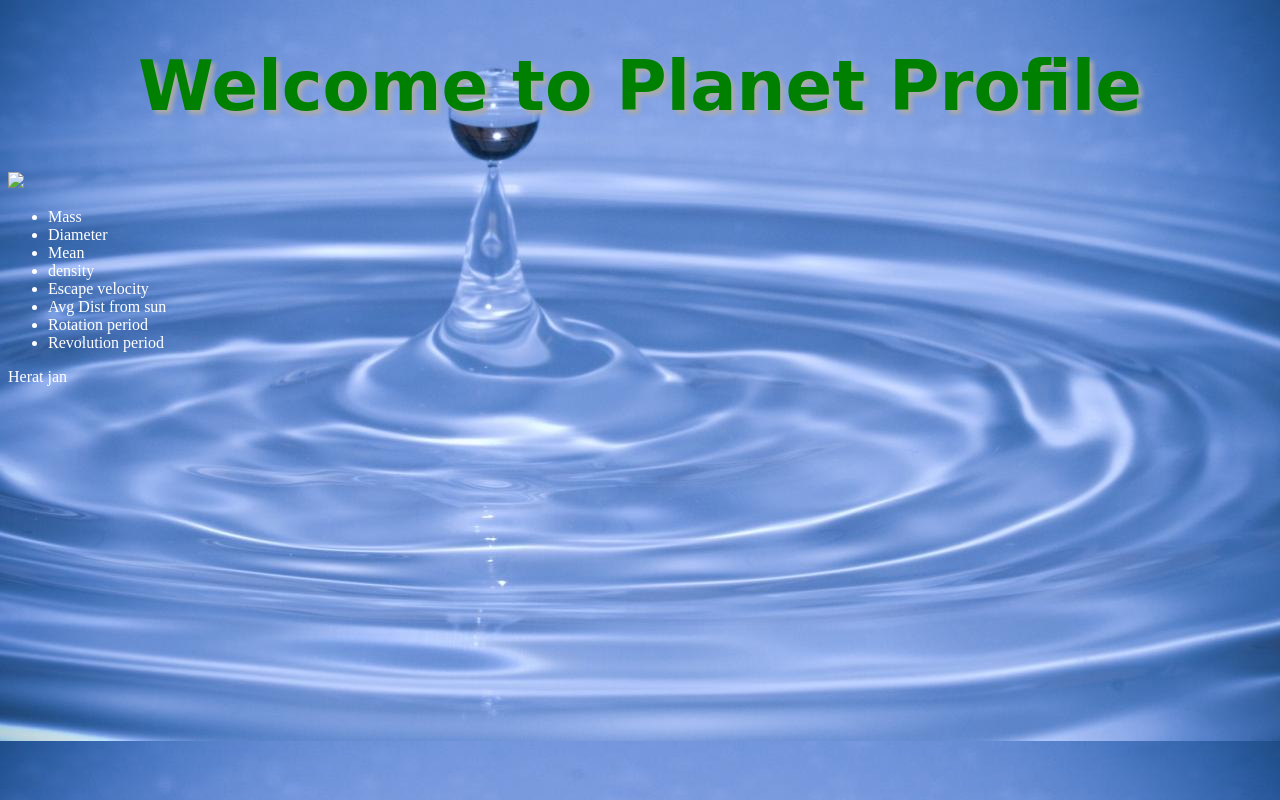
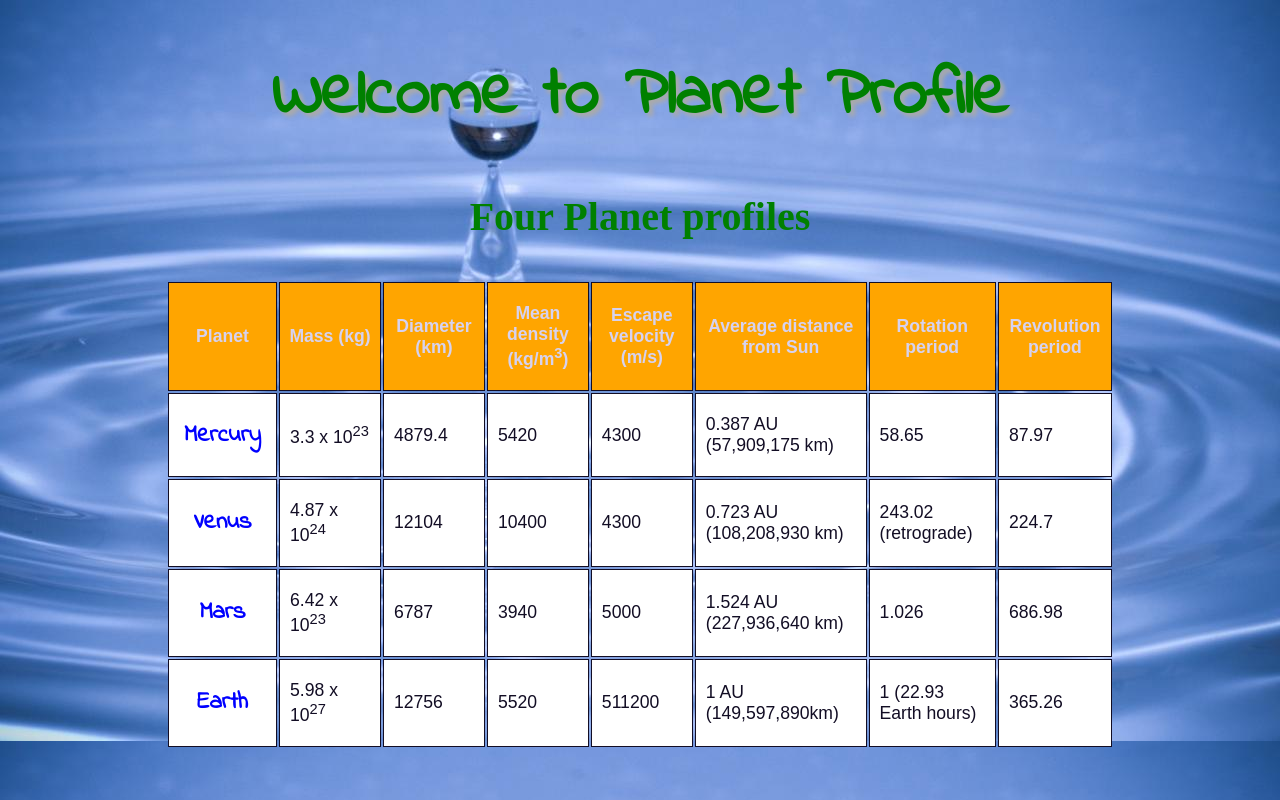
Before and after one commit to msalahy/lab5, a plain HTML site: page index.html in a window 1280 px wide. Drawn offline with Linux system fonts and the light colour scheme; files that its build step writes are made by us from their sources; files whose address does not match are found by name.

Commit message:
New Changes s
New changes

```diff
--- a/index.html
+++ b/index.html
@@ -1,38 +1,65 @@
 <!DOCTYPE html>
   <html>
   <head>
-    <title>
-      Planet Profiles
-    </title>
-     <link rel="stylesheet" href="style.css">
+    <meta charset="utf-8">
+    <title> Planet Profile</title>
+    <link rel="stylesheet" href="style/style.css">
+    <link href="https://fonts.googleapis.com/css?family=Indie+Flower" rel="stylesheet">
   </head>
   <body>
-    <h1>Welcome to Planet Profile</h1>
-      <img src="earth.gif">
-      <ul>
-        <li>
-         Mass
-        </li>
-        <li>
-         Diameter
-        </li>
-        <li>
-         Mean
-        </li>
-        <li>
-        density
-        </li>
-        <li>
-         Escape velocity
-        </li>
-        <li> Avg Dist from sun
-        </li>
-        <li> Rotation period
-        </li>
-        <li> Revolution period
-        </li>
-       </ul>
-    </div>
-    <p> Herat jan</p>
+       <h1> Welcome to Planet Profile</h1>
+       <h3>Four Planet profiles</h3>
+      <table>
+        <tr>
+          <th>Planet</th>
+          <th>Mass (kg)</th>
+          <th>Diameter (km)</th>
+          <th>Mean density (kg/m<sup>3</sup>)</th>
+          <th>Escape velocity (m/s)</th>
+          <th>Average distance from Sun</th>
+          <th>Rotation period</th>
+          <th>Revolution period</th>
+        </tr>
+        <tr>
+          <td class="planet">Mercury</td>
+          <td>3.3 x 10<sup>23</sup></td>
+          <td>4879.4</td>
+          <td>5420</td>
+          <td>4300</td>
+          <td>0.387 AU (57,909,175 km)</td>
+          <td>58.65</td>
+          <td>87.97</td>
+        </tr>
+        <tr>
+          <td class="planet">Venus</td>
+          <td>4.87 x 10<sup>24</sup></td>
+          <td>12104</td>
+          <td>10400</td>
+          <td>4300</td>
+          <td>0.723 AU (108,208,930 km)</td>
+          <td>243.02 (retrograde)</td>
+          <td>224.7</td>
+        </tr>
+        <tr>
+          <td class="planet">Mars</td>
+          <td>6.42 x 10<sup>23</sup></td>
+          <td>6787</td>
+          <td>3940</td>
+          <td>5000</td>
+          <td>1.524 AU (227,936,640 km)</td>
+          <td>1.026</td>
+        <td>686.98</td>
+        </tr>
+        <tr>
+          <td class="planet">Earth</td>
+          <td>5.98 x 10<sup>27</sup></td>
+          <td>12756</td>
+          <td>5520</td>
+          <td>511200</td>
+          <td>1 AU (149,597,890km)</td>
+          <td>1 (22.93 Earth hours)</td>
+          <td>365.26</td>
+        </tr>
+    </table>
   </body>
 </html>
```
